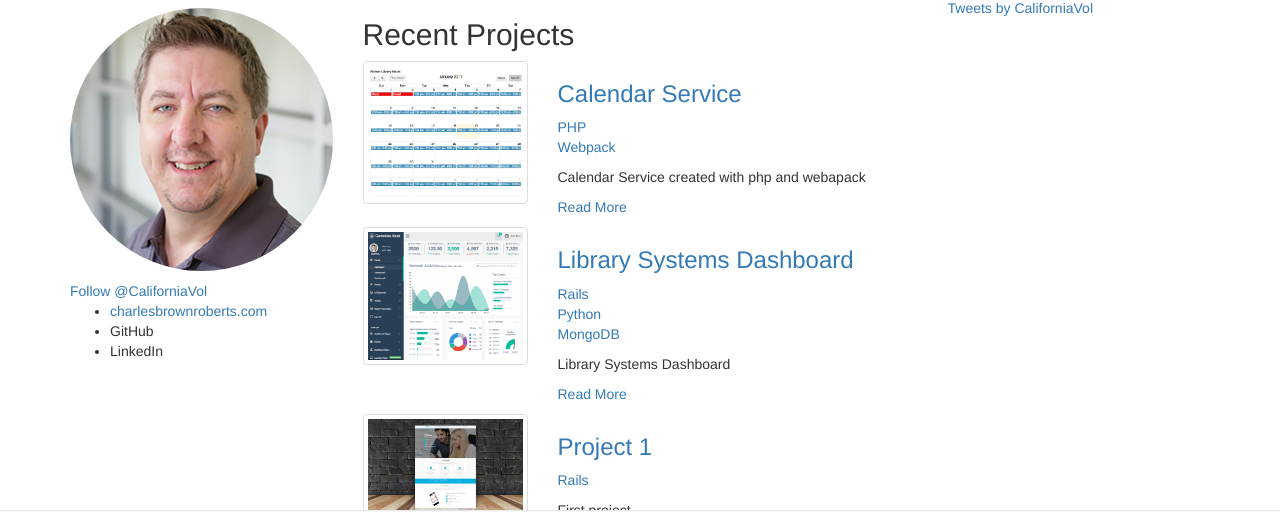
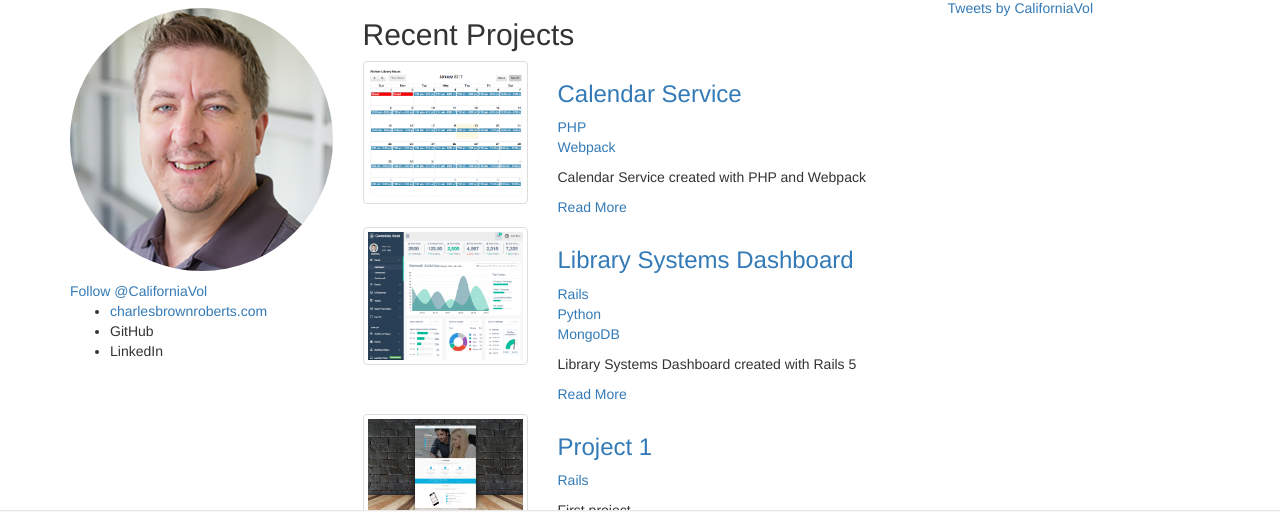
Before and after one commit to cgb37/cgb37.github.io, a Jekyll site: the page built from index.html, in a window 1280 px wide and 1142 px high. Shown: the part 582-1094 px from the top of the window. Built offline with Jekyll 4.4.1, drawn with Linux system fonts in a browser that asks for light colours; nearby versions of some CDN libraries; a script that is not in the unit is left out; comment, search, counter and statistics services are not loaded.

```diff
--- a/_posts/2017-01-03-project-library-systems-dashboard.html
+++ b/_posts/2017-01-03-project-library-systems-dashboard.html
@@ -3,13 +3,14 @@
 category: project
 author: Charles Brown-Roberts
 title: Library Systems Dashboard
-meta: Library Systems Dashboard
+meta: Library Systems Dashboard created with Rails 5
 tags:
 - Rails
 - Python
 - MongoDB
 thumbnail: projects/images/library-systems-dashboard.png
 card: projects/images/library-systems-dashboard.png
+role: Lead
 ---
 
 <h1>Library Systems Dashboard</h1>
```
Also changed, not shown: _posts/2017-01-19-project-calendar-service-3.html (+10 -2 lines).
